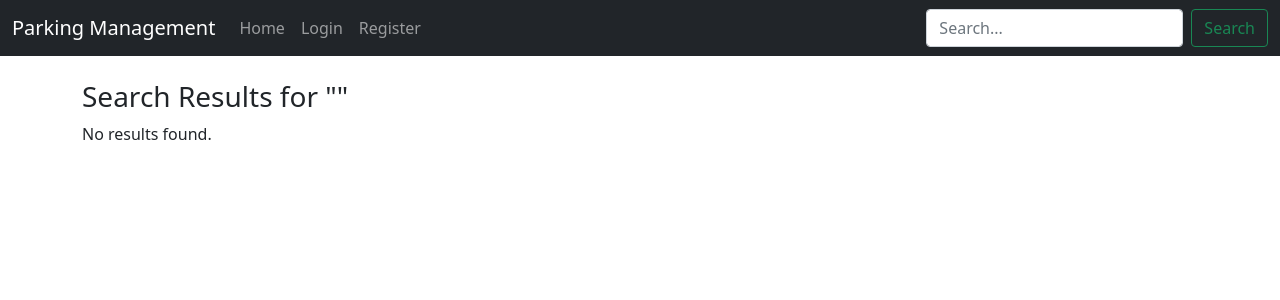
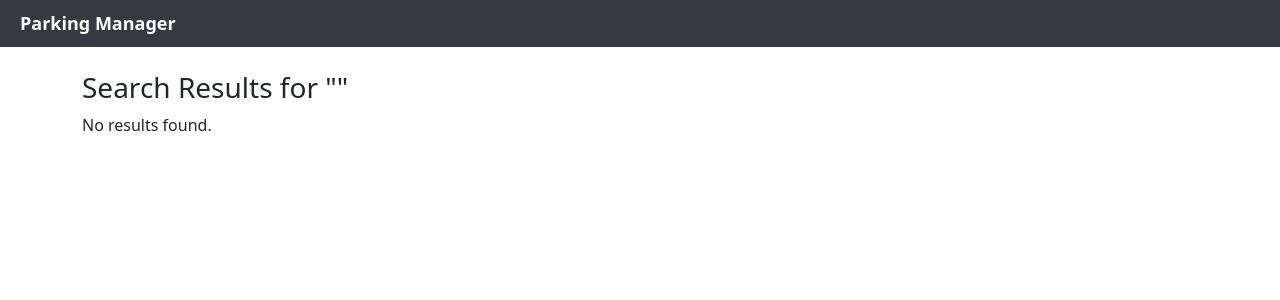
Before and after one commit to codedbykishore/vehipark, a Flask app: page /admin/search in a window 1280 px wide. Shown: the top 300 px of the page. Run offline with Flask 3, Linux system fonts and the light colour scheme.

Commit message:
fixed user and admin navbar

```diff
--- a/vehiparkapp_yourIITid/templates/base.html
+++ b/vehiparkapp_yourIITid/templates/base.html
@@ -1,3 +1,4 @@
+
 <!-- templates/base.html -->
 <!DOCTYPE html>
 <html lang="en">
@@ -11,43 +12,12 @@
 </head>
 <body>
 
-    <!-- Navbar -->
-   <nav class="navbar navbar-expand-lg navbar-dark bg-dark">
-        <div class="container-fluid">
-            <a class="navbar-brand" href="/admin">Parking Management</a>
-            <button class="navbar-toggler" type="button" data-bs-toggle="collapse" data-bs-target="#navbarSupportedContent"
-                aria-controls="navbarSupportedContent" aria-expanded="false" aria-label="Toggle navigation">
-                <span class="navbar-toggler-icon"></span>
-            </button>
-
-            <div class="collapse navbar-collapse" id="navbarSupportedContent">
-                <ul class="navbar-nav me-auto mb-2 mb-lg-0">
-                    <li class="nav-item">
-                        <a class="nav-link {% if request.path == '/' %}active{% endif %}" href="/admin">Home</a>
-                    </li>
-                     {% if session['username'] %}
-                    <li class="nav-item">
-                         <a class="nav-link" href="/logout">Logout</a>
-                    </li>
-                     {% else %}
-                    <li class="nav-item">
-                        <a class="nav-link" href="/">Login</a>
-                    </li>
+  <!-- Minimal Navbar -->
+  <nav style="display: flex; justify-content: space-between; align-items: center; padding: 10px 20px; background-color: #343a40;">
+    <a href="/admin" style="text-decoration: none; color: white; font-weight: bold; font-size: 18px;">Parking Manager</a>
+    {% if session.get('username') %}
+      <a href="/logout" style="text-decoration: none; color: white; background-color: #dc3545; padding: 6px 12px; border-radius: 4px;">Logout</a>
     {% endif %}
-                    <li class="nav-item">
-                        <a class="nav-link" href="/register">Register</a>
-                    </li>
-
-                </ul>
-                   <!-- Search Bar -->
-<form method="GET" action="{{ url_for('admin_search') }}" class="d-flex ms-2">
-    <input type="text" name="query" class="form-control me-2" placeholder="Search..." value="{{ request.args.get('query', '') }}">
-    <button class="btn btn-outline-success" type="submit">Search</button>
-</form>
-
-
-            </div>
-        </div>
   </nav>
 
   {% with messages = get_flashed_messages(with_categories=true) %}
@@ -64,7 +34,6 @@
   <!-- Main Content Block -->
   <div class="container mt-4">
     {% block content %}
-        <!-- Page-specific content goes here -->
     {% endblock %}
   </div>
 
```
Also changed, not shown: vehiparkapp_yourIITid/templates/user_base.html (+10 -18 lines), vehiparkapp_yourIITid/static/charts/bar_chart.png. Lines whose indentation alone changed are shown as unchanged.
